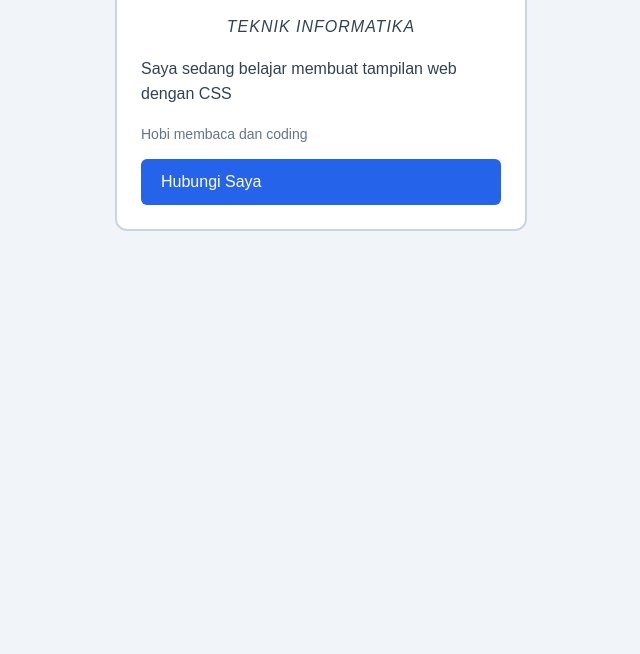
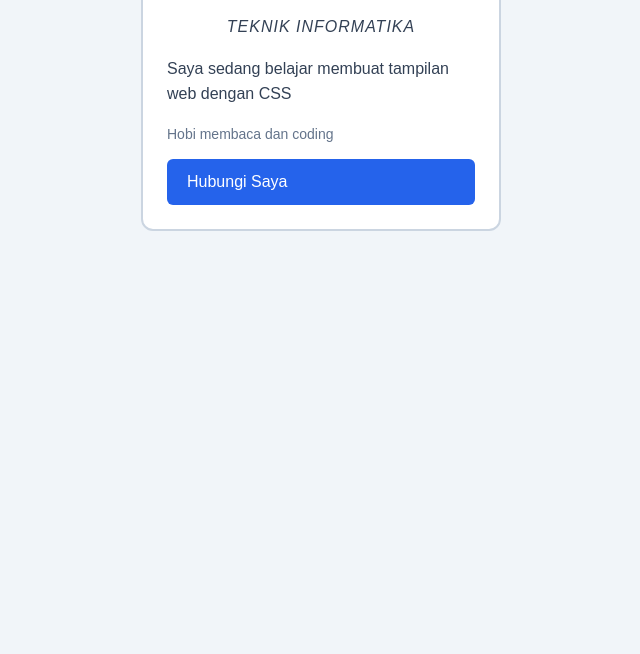
Before and after one commit to febriyanlabs/pemograman-web, a plain HTML site: page pertemuan_4/latihan/index.html in a window 1280 px wide. Shown: the part 146-800 px from the top of the page, without its empty margins (319-959 px from the left). Drawn offline with Linux system fonts and the light colour scheme.

Commit message:
update style.css

```diff
--- a/pertemuan_4/latihan/style.css
+++ b/pertemuan_4/latihan/style.css
@@ -1,3 +1,9 @@
+/*
+    NIM = 252520087
+    Nama = Febriyan Pramana Putra
+    Kelas = B
+*/
+
 body {
     font-family: Arial, sans-serif;
     background-color: #f1f5f9;
@@ -30,6 +36,7 @@ h1 {
     background-color: #ffff;
     border: 2px solid #cbd5e1;
     border-radius: 12px;
+    box-sizing: border-box;
 }
 
 .tombol {
```
